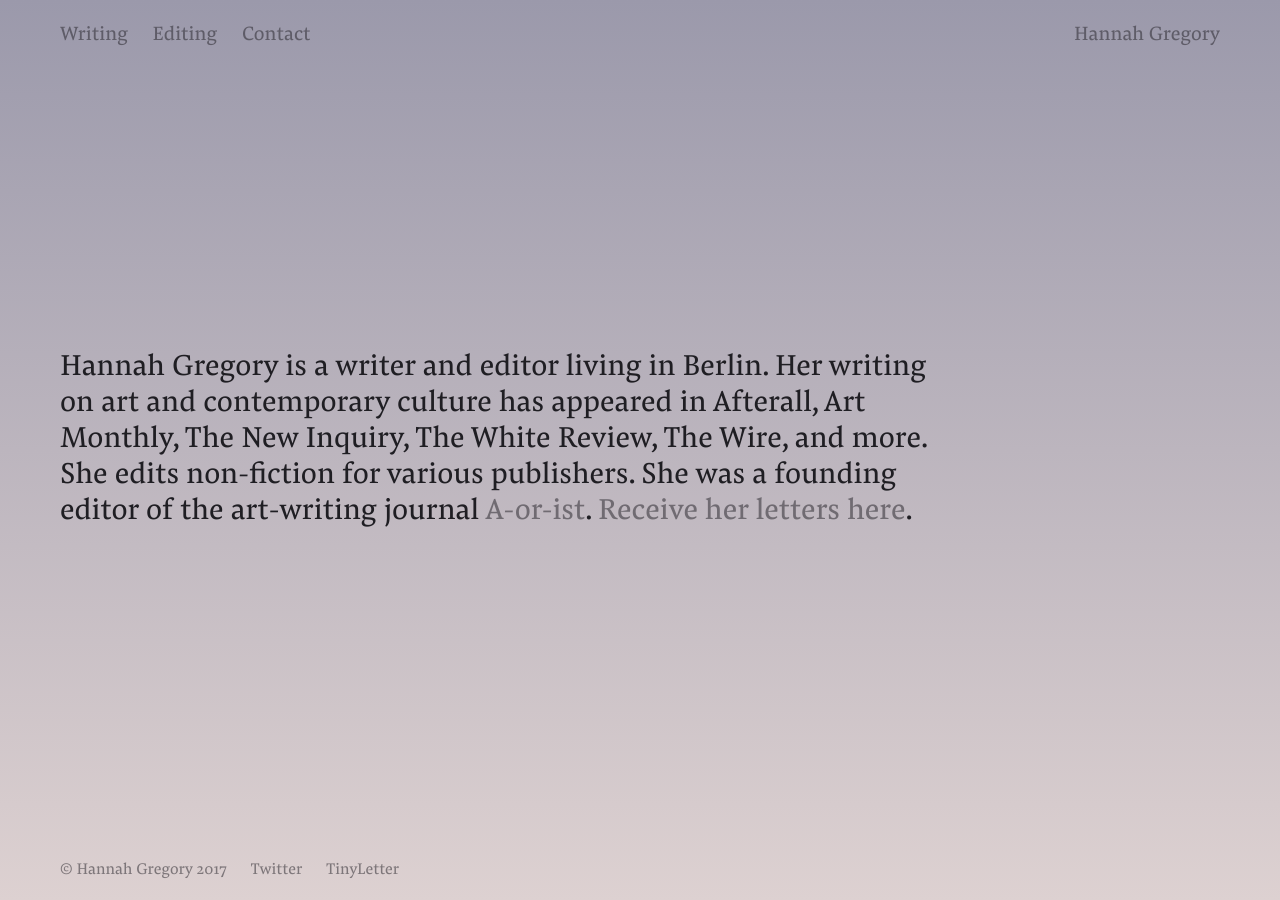
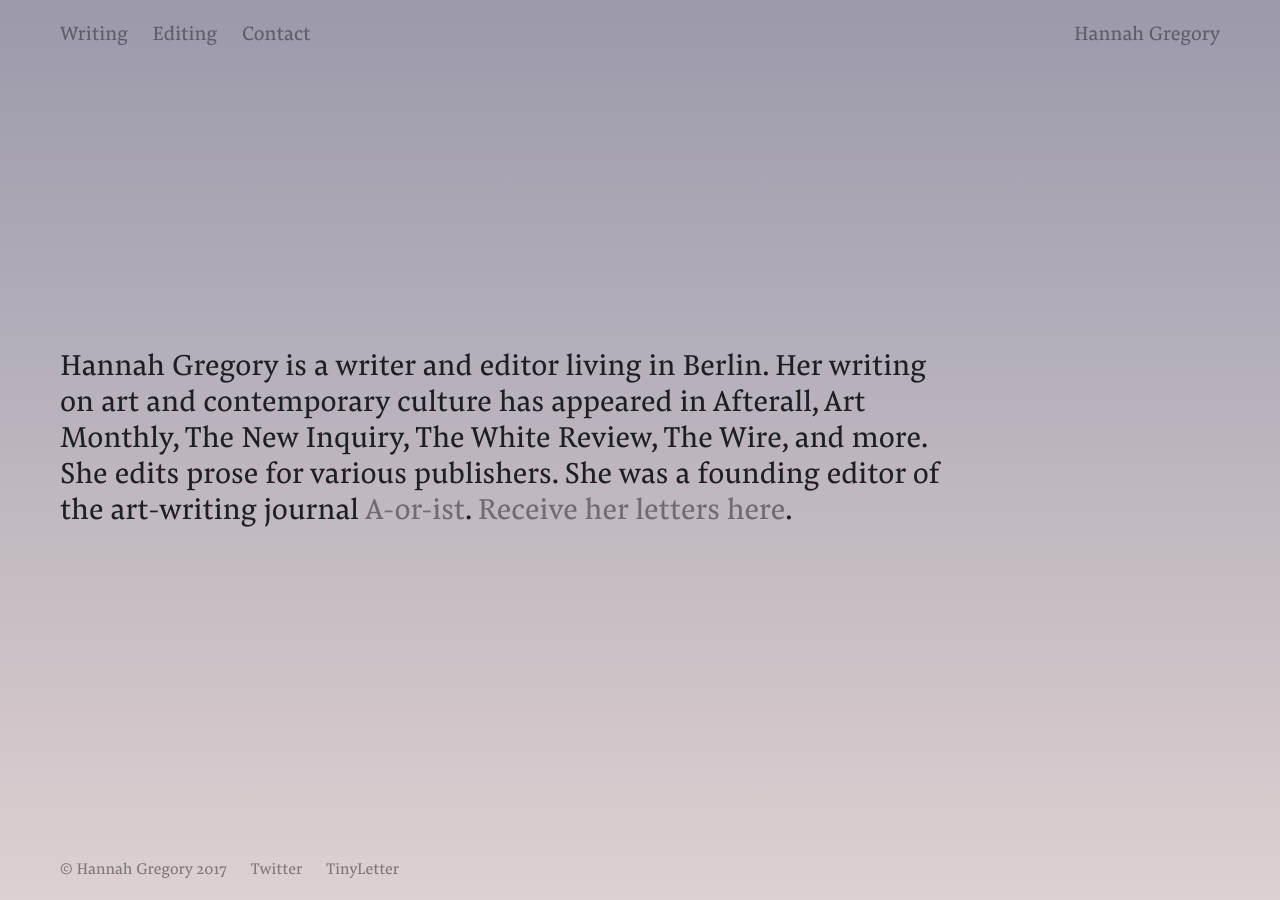
Before and after one commit to hg-site/hg-site.github.io, a Jekyll site: the page built from index.markdown, in a window 1280 px wide. Built offline with Jekyll 4.4.1, drawn with Linux system fonts in a browser that asks for light colours.

Commit message:
Updated Index

```diff
--- a/index.markdown
+++ b/index.markdown
@@ -5,4 +5,4 @@ layout: home
 ---
 
 Hannah Gregory is a writer and editor living in Berlin. Her writing on art and contemporary culture has appeared in Afterall, Art Monthly, The New Inquiry,
-The White Review, The Wire, and more. She edits non-fiction for various publishers. She was a founding editor of the art-writing journal [A-or-ist](http://cargocollective.com/aorist/No-2). <a href="http://tinyletter.com/hannah_e_gregory">Receive her letters here</a>.
+The White Review, The Wire, and more. She edits prose for various publishers. She was a founding editor of the art-writing journal [A-or-ist](http://cargocollective.com/aorist/No-2). <a href="http://tinyletter.com/hnnh_g">Receive her letters here</a>.
```
